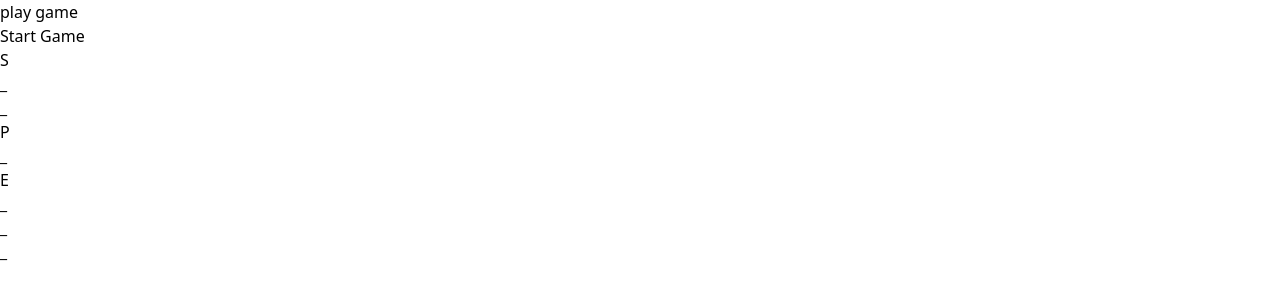
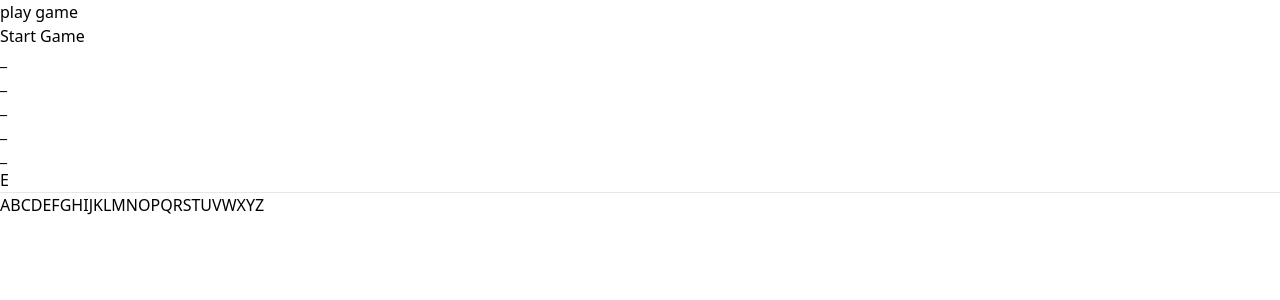
Before and after one commit to SarthakBhandari01/HangMan-React, a React (Vite) app: page /start in a window 1280 px wide. Both pictures are taken after typing "Sample123" into the empty fields and a click on the button "ok". Shown: the top 300 px of the page. Built offline with nearby package versions, Linux system fonts and the light colour scheme.

Commit message:
added letterButtons

```diff
--- /dev/null
+++ b/src/Component/LetterButtons/letterButtons.jsx
@@ -0,0 +1,38 @@
+const ALPHABETS = new Array(26)
+  .fill("")
+  .map((e, index) => String.fromCharCode(65 + index));
+
+function LetterButtons({ usedLetters }) {
+  const selectedLetters = new Set(usedLetters.join("").toUpperCase().split(""));
+
+  function buttonStyle(letter) {
+    if (selectedLetters.has(letter)) {
+      return "bg-red-500 border-red-700 hover:bg-red-700";
+    } else {
+      return "bg-blue-500 border-blue-700 hover:bg-blue-700";
+    }
+  }
+
+  function handleOnClick(event) {
+    const character = event.target.value;
+    onLetterClick?.(character);
+  }
+  const buttons = ALPHABETS.map((letter, index) => {
+    return (
+      <button
+        onClick={handleOnClick}
+        value={letter}
+        disabled={selectedLetters.has(letter)}
+        className={`w-12 h-12 m-1 rounded-md focus: outline-none text-white  ${buttonStyle(
+          letter
+        )}`}
+        key={index}
+      >
+        {letter}
+      </button>
+    );
+  });
+  return <>{buttons}</>;
+}
+
+export default LetterButtons;
--- a/src/Component/MaskedText/maskedText.jsx
+++ b/src/Component/MaskedText/maskedText.jsx
@@ -2,8 +2,8 @@ import { getAllCharacters } from "./maskedTextUtil";
 
 function MaskedText({ text, usedLetters }) {
   const letters = getAllCharacters(text, usedLetters);
-  return letters.map((letter) => {
-    return <div className="inline-block text-lg mr-1">{letter}</div>;
+  return letters.map((letter,index) => {
+    return <div key={index} className="inline-block text-lg mr-1">{letter}</div>;
   });
 }
 
--- a/src/Component/Pages/Play.jsx
+++ b/src/Component/Pages/Play.jsx
@@ -1,16 +1,18 @@
 import { Link, useLocation } from "react-router-dom";
 import MaskedText from "../MaskedText/maskedText";
+import LetterButtons from "../LetterButtons/letterButtons";
 
 function PlayGame() {
-    const location=useLocation();
-    console.log(location);
-    const data=location.state;
+  const location = useLocation();
+  const data = location.state;
   return (
     <>
       <div>play game</div>
       <Link to={"/start"}>Start Game</Link>
       <br />
-        <MaskedText text={data} usedLetters={["s","p","e"]}/>
+      <MaskedText text={"humble"} usedLetters={["s", "p", "e"]} />
+      <hr />
+      <LetterButtons usedLetters={["s", "p", "e"]} />
     </>
   );
 }
```
